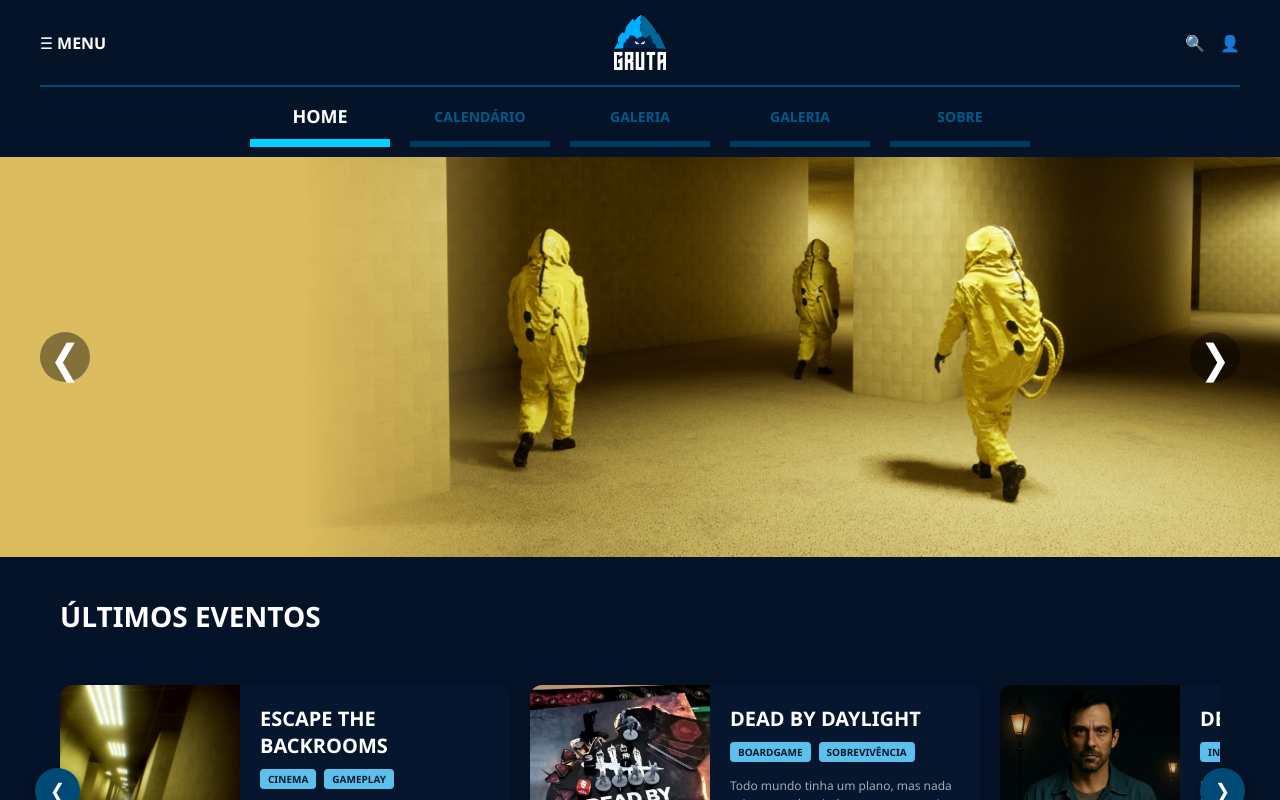
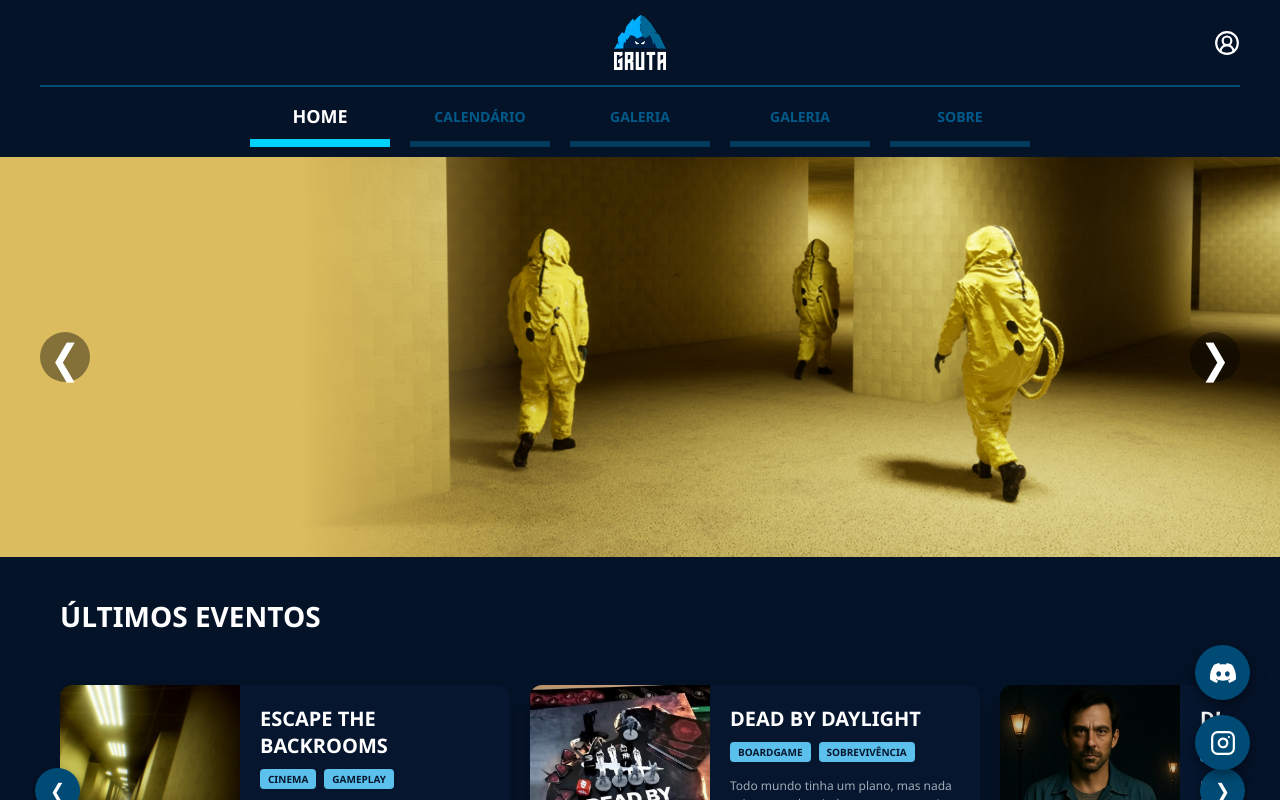
Before and after one commit to Gruta-342/gruta-web, a React (Create React App) app: page / in a window 1280 px wide. Shown: the top 800 px of the page. Built offline with nearby package versions, Linux system fonts and the light colour scheme.

Commit message:
Ícones flutuantes, remoção menu hamburguer e melhoria no ícone de perfil

```diff
--- a/src/App.js
+++ b/src/App.js
@@ -2,6 +2,7 @@
 import HeroSlider from "./component/HeroSlider/HeroSlider";
 import EventsSection from "./component/EventsSection/EventsSection";
 import Footer from "./component/Footer/Footer";
+import FloatingSocials from "./component/FloatingSocials/FloatingSocials";
 
 export default function App() {
   return (
@@ -10,6 +11,7 @@
       <HeroSlider />
       <EventsSection />
       <Footer />
+      <FloatingSocials />
     </div>
   );
 }
--- /dev/null
+++ b/src/component/FloatingSocials/FloatingSocials.css
@@ -0,0 +1,50 @@
+.floating-socials {
+  position: fixed;
+  bottom: 30px;
+  right: 30px;
+  display: flex;
+  flex-direction: column; /* Empilha um botão sobre o outro */
+  gap: 15px; /* Distância entre os dois */
+  z-index: 9999; /* Garante que ficarão acima de TUDO no site */
+}
+
+.social-btn {
+  width: 55px;
+  height: 55px;
+  border-radius: 50%;
+  background-color: #004b75; /* O azul da base dos seus menus */
+  display: flex;
+  align-items: center;
+  justify-content: center;
+  color: white; /* Cor do ícone */
+  text-decoration: none;
+  box-shadow: 0 4px 15px rgba(0, 0, 0, 0.5); /* Sombra para dar o efeito de flutuar */
+  transition: all 0.3s ease;
+}
+
+.social-btn svg {
+  width: 26px;
+  height: 26px;
+  transition: transform 0.3s ease;
+}
+
+/* --- EFEITOS DE HOVER MÁGICOS --- */
+
+/* Hover do Discord - Cor original "Blurple" e sobe um pouquinho */
+.social-btn.discord:hover {
+  background-color: #5865F2;
+  transform: translateY(-5px) scale(1.1);
+  box-shadow: 0 8px 20px rgba(88, 101, 242, 0.4);
+}
+
+/* Hover do Instagram - Gradiente original e sobe um pouquinho */
+.social-btn.instagram:hover {
+  background: radial-gradient(circle at 30% 107%, #fdf497 0%, #fdf497 5%, #fd5949 45%, #d6249f 60%, #285AEB 90%);
+  transform: translateY(-5px) scale(1.1);
+  box-shadow: 0 8px 20px rgba(214, 36, 159, 0.4);
+}
+
+/* O ícone dentro do botão também dá uma leve crescida */
+.social-btn:hover svg {
+  transform: scale(1.15);
+}
--- /dev/null
+++ b/src/component/FloatingSocials/FloatingSocials.js
@@ -0,0 +1,40 @@
+import React from "react";
+import "./FloatingSocials.css";
+
+export default function FloatingSocials() {
+  return (
+    <div className="floating-socials">
+
+      {/* Botão do Discord */}
+      <a
+        href="https://discord.gg/NCfE97BGa"
+        target="_blank"
+        rel="noopener noreferrer"
+        className="social-btn discord"
+        title="Junte-se ao nosso Discord"
+      >
+        {/* Ícone SVG do Discord */}
+        <svg viewBox="0 0 24 24" fill="currentColor">
+          <path d="M20.317 4.3698a19.7913 19.7913 0 00-4.8851-1.5152.0741.0741 0 00-.0785.0371c-.211.3753-.4447.8648-.6083 1.2495-1.8447-.2762-3.68-.2762-5.4868 0-.1636-.3933-.4058-.8742-.6177-1.2495a.077.077 0 00-.0785-.037 19.7363 19.7363 0 00-4.8852 1.515.0699.0699 0 00-.0321.0277C.5334 9.0458-.319 13.5799.0992 18.0578a.0824.0824 0 00.0312.0561c2.0528 1.5076 4.0413 2.4228 5.9929 3.0294a.0777.0777 0 00.0842-.0276c.4616-.6304.8731-1.2952 1.226-1.9942a.076.076 0 00-.0416-.1057c-.6528-.2476-1.2743-.5495-1.8722-.8923a.077.077 0 01-.0076-.1277c.1258-.0943.2517-.1923.3718-.2914a.0743.0743 0 01.0776-.0105c3.9278 1.7933 8.18 1.7933 12.0614 0a.0739.0739 0 01.0785.0095c.1202.099.246.1981.3728.2924a.077.077 0 01-.0066.1276 12.2986 12.2986 0 01-1.873.8914.0766.0766 0 00-.0407.1067c.3604.698.7719 1.3628 1.225 1.9932a.076.076 0 00.0842.0286c1.961-.6067 3.9495-1.5219 6.0023-3.0294a.077.077 0 00.0313-.0552c.5004-5.177-.8382-9.6739-3.5485-13.6604a.061.061 0 00-.0312-.0286zM8.02 15.3312c-1.1825 0-2.1569-1.0857-2.1569-2.419 0-1.3332.9555-2.4189 2.157-2.4189 1.2108 0 2.1757 1.0952 2.1568 2.419 0 1.3332-.9555 2.4189-2.1569 2.4189zm7.9748 0c-1.1825 0-2.1569-1.0857-2.1569-2.419 0-1.3332.9554-2.4189 2.1569-2.4189 1.2108 0 2.1757 1.0952 2.1568 2.419 0 1.3332-.946 2.4189-2.1568 2.4189Z" />
+        </svg>
+      </a>
+
+      {/* Botão do Instagram */}
+      <a
+        href="https://instagram.com/gruta342"
+        target="_blank"
+        rel="noopener noreferrer"
+        className="social-btn instagram"
+        title="Siga nosso Instagram"
+      >
+        {/* Ícone SVG do Instagram */}
+        <svg viewBox="0 0 24 24" fill="none" stroke="currentColor" strokeWidth="2" strokeLinecap="round" strokeLinejoin="round">
+          <rect x="2" y="2" width="20" height="20" rx="5" ry="5" />
+          <path d="M16 11.37A4 4 0 1 1 12.63 8 4 4 0 0 1 16 11.37z" />
+          <line x1="17.5" y1="6.5" x2="17.51" y2="6.5" />
+        </svg>
+      </a>
+
+    </div>
+  );
+}
--- a/src/component/Header/Header.css
+++ b/src/component/Header/Header.css
@@ -41,6 +41,29 @@
   display: flex;
   justify-content: flex-end;
   gap: 15px;
+}
+
+.profile-btn {
+  background: none;
+  border: none;
+  color: white;
+  cursor: pointer;
+  display: flex;
+  align-items: center;
+  justify-content: center;
+  transition: all 0.3s ease;
+}
+
+/* Tamanho do ícone SVG */
+.profile-btn svg {
+  width: 26px;
+  height: 26px;
+}
+
+/* Efeito Hover acendendo o botão */
+.profile-btn:hover {
+  color: #00d2ff; /* Acende com o mesmo azul vivo dos menus */
+  transform: scale(1.1);
 }
 
 .menu-btn, .user-actions button {
--- a/src/component/Header/Header.js
+++ b/src/component/Header/Header.js
@@ -30,7 +30,6 @@
       <div className="top-bar">
 
         <div className="menu-container">
-          <button className="menu-btn">☰ MENU</button>
         </div>
 
         <div className="logo-container">
@@ -38,8 +37,17 @@
         </div>
 
         <div className="user-actions">
-          <button>🔍</button>
-          <button>👤</button>
+          {/* Botão de Perfil em SVG*/}
+          <button className="profile-btn" title="Perfil (Em Breve)">
+            <svg viewBox="0 0 24 24" fill="none" stroke="currentColor" strokeWidth="2" strokeLinecap="round" strokeLinejoin="round">
+              {/* Círculo externo */}
+              <circle cx="12" cy="12" r="10"></circle>
+              {/* Ombros (arco que toca exatamente na borda do círculo) */}
+              <path d="M18 20a6 6 0 0 0-12 0"></path>
+              {/* Cabeça */}
+              <circle cx="12" cy="10" r="4"></circle>
+            </svg>
+          </button>
         </div>
 
       </div>
--- a/src/data/events.js
+++ b/src/data/events.js
@@ -10,7 +10,7 @@
     id: 5,
     title: "ESCAPE THE BACKROOMS",
     tags: ["CINEMA", "GAMEPLAY"],
-    description: "Após horas de angústia em gameplay foi lançado o filme para que a gente pudesse se angustiar assistindo também.",
+    description: "Após horas de angústia em gameplay, foi lançado o filme para que a gente pudesse se angustiar assistindo também.",
     image: escapeImg
   },
   {
```
Also changed, not shown: 12 other files (tests, documents, lock files or other folders).
